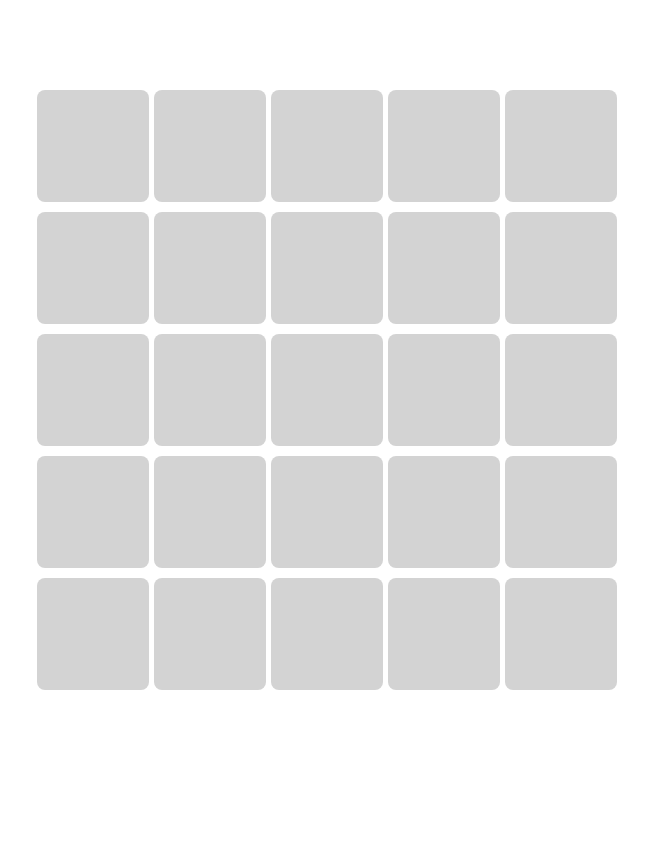
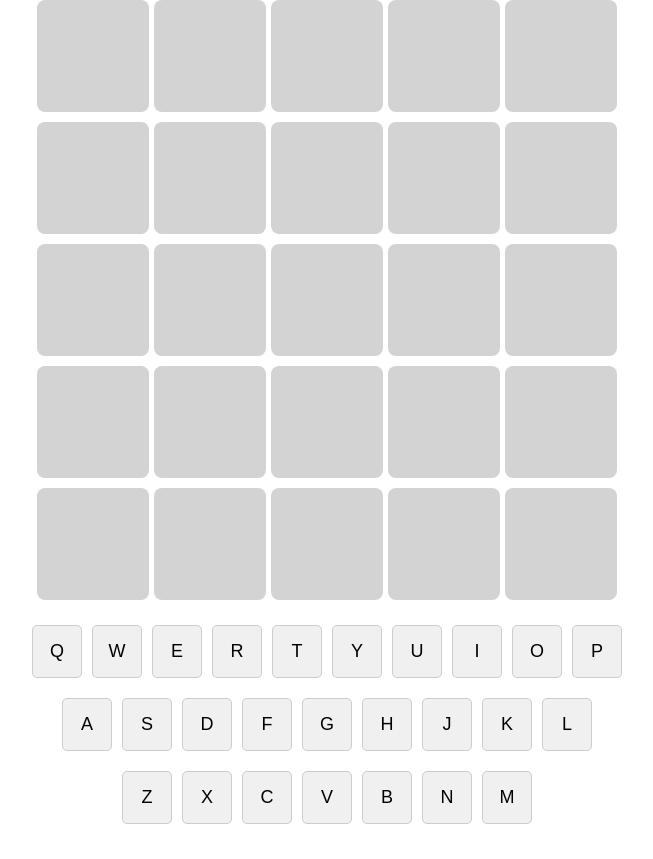
Before and after one commit to Pazl27/wordle-clone, a Vue app in the folder frontend/: page /play in a window 1280 px wide. Shown: the whole page, without its empty margins (313-966 px from the left). Before the commit the page ends 800 px from the top, so only its background shows below. Built offline with nearby package versions, Linux system fonts and the light colour scheme; no server answers; the HTML template or start-up script is replaced by a standard one.

Commit message:
keyboard added

```diff
--- /dev/null
+++ b/frontend/src/components/Keyboard.vue
@@ -0,0 +1,87 @@
+<template>
+  <div class="keyboard">
+    <div class="row" v-for="(row, index) in keyboardLayout" :key="index">
+      <button
+        v-for="(key, index) in row"
+        :key="index"
+        class="key"
+        :id="key"
+        @click="keyClicked(key)"
+      >
+        {{ key }}
+      </button>
+    </div>
+  </div>
+</template>
+
+<script setup lang="ts">
+import { onMounted, ref } from 'vue';
+
+const keyboardLayout: string[][] = [
+  ['Q', 'W', 'E', 'R', 'T', 'Y', 'U', 'I', 'O', 'P'],
+  ['A', 'S', 'D', 'F', 'G', 'H', 'J', 'K', 'L'],
+  ['Z', 'X', 'C', 'V', 'B', 'N', 'M']
+];
+
+const activeKey = ref<string | null>(null);
+
+const keyClicked = (key: string) => {
+  console.log(key);
+  simulateHapticFeedback(key);
+};
+
+const simulateHapticFeedback = (key: string) => {
+  const button = document.getElementById(key);
+  if (button) {
+    button.classList.add('pressed');
+    setTimeout(() => {
+      button.classList.remove('pressed');
+    }, 200);
+  }
+};
+
+const onKeydown = (event: KeyboardEvent) => {
+  if (keyboardLayout.flat().includes(event.key.toUpperCase())) {
+    simulateHapticFeedback(event.key.toUpperCase());
+  }
+}
+
+window.addEventListener('keydown', onKeydown);
+</script>
+
+<style scoped>
+.keyboard {
+  display: flex;
+  flex-direction: column;
+  align-items: center;
+  margin: 20px;
+}
+
+.row {
+  display: flex;
+  justify-content: center;
+  margin-bottom: 10px;
+}
+
+.key {
+  background-color: #f0f0f0;
+  border: 1px solid #ccc;
+  border-radius: 5px;
+  padding: 15px;
+  margin: 5px;
+  font-size: 18px;
+  cursor: pointer;
+  width: 50px;
+  text-align: center;
+  transition: all 0.1s ease-in-out;
+}
+
+.key.pressed {
+  background-color: #ddd;
+  transform: scale(0.95);
+}
+
+.key:active {
+  background-color: #ddd;
+}
+</style>
--- a/frontend/src/views/PlayGame.vue
+++ b/frontend/src/views/PlayGame.vue
@@ -1,5 +1,5 @@
 <template>
-  <div>
+  <div class="container">
     <div class="gameBoard">
       <Guess
         v-for="(guess, index) in guesses"
@@ -13,8 +13,7 @@
       />
     </div>
 
-    <div class="keyboard">
-    </div>
+    <Keyboard></Keyboard>
   </div>
 
   <GameOver v-if="gameOver" :user />
@@ -26,6 +25,7 @@ import { ref, onMounted } from 'vue';
 import Guess from '../components/play/Guess.vue';
 import GameOver from '../components/play/GameOver.vue';
 import GameWon from '../components/play/GameWon.vue';
+import Keyboard from '../components/Keyboard.vue';
 import api from '../api/backend-api';
 
 const guesses = ref([
@@ -149,6 +149,13 @@ onMounted(() => {
 </script>
 
 <style scoped>
+.container {
+  display: flex;
+  justify-content: center;
+  align-items: center;
+  flex-direction: column;
+}
+
 .gameBoard {
   display: flex;
   flex-direction: column;
```
